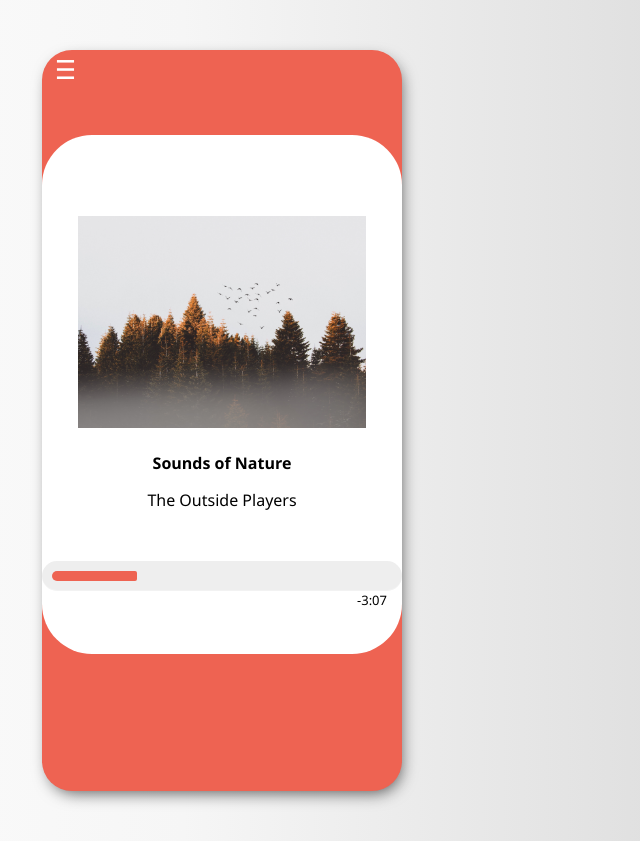
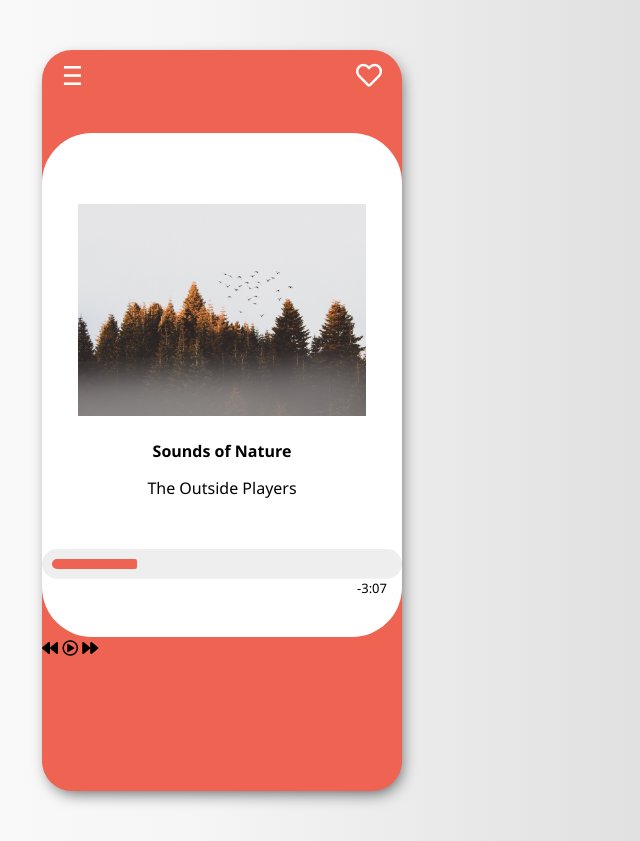
Before and after one commit to jamiev03/DailyUI--9, a plain HTML site: page index.html in a window 1280 px wide. Shown: the whole page, without its empty margins (418-1058 px from the left). Drawn offline with Linux system fonts and the light colour scheme.

Commit message:
upper icons added

```diff
--- a/index.html
+++ b/index.html
@@ -10,7 +10,10 @@
 </head>
 <body>
     <div class="container">
-        <label for="">&#9776;</label>
+        <div class="top">
+            <label for="">&#9776;</label>
+            <i class="far fa-heart"></i>
+        </div>
         <div class="body">
            <img src="img/banner.jpg" alt="">
            <div class="song-title">
@@ -22,6 +25,12 @@
            </div>
            <p class="time">-3:07</p>
         </div>
+        <div class="controls">
+            <i class="fas fa-backward"></i>
+            <i class="far fa-play-circle"></i>
+            <i class="fas fa-forward"></i>
+
+        </div>
     </div>
 </body>
 </html>
--- a/style.css
+++ b/style.css
@@ -25,16 +25,24 @@ body {
     overflow: hidden;
     border-top: 1px solid transparent;
 }
+.top {
+    display: flex;
+    justify-content: space-between;
+    align-items: center;
+    margin: 6px 20px;
+    color: white;
+}
 label {
     font-size: 26px;
-    color: white;
-    margin-left: 13px;
-    margin-top: 60px;
+
+}
+.top i {
+    font-size: 26px;
 }
 .body {
     width: 100%;
-    height: 70%;
-    margin-top: 48px;
+    height: 68%;
+    margin-top: 40px;
     border-radius: 50px;
     background: white;
     border-top: 1px solid transparent;
@@ -43,7 +51,7 @@ img {
     width: 80%;
     height: auto;
     display: block;
-    margin: 80px auto 30px auto;
+    margin: 70px auto 30px auto;
 }
 .song-title {
     text-align: center;
```
